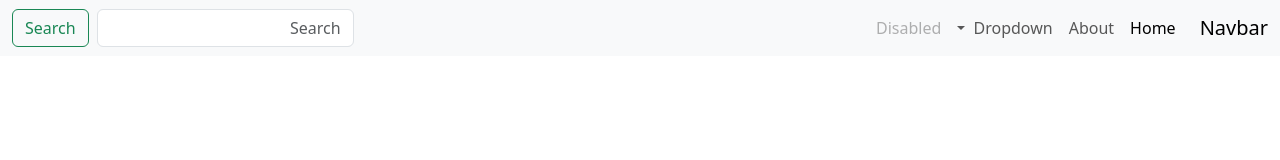
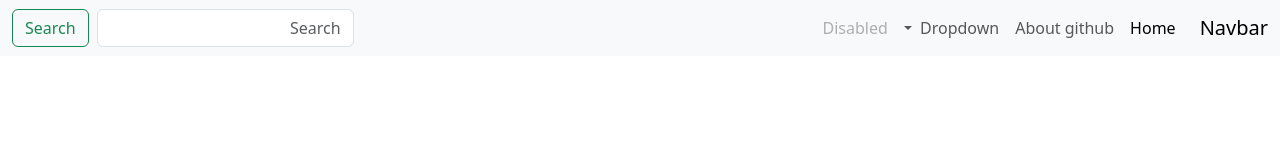
Before and after one commit to AB000001/test_repo, a plain HTML site: page index.html in a window 1280 px wide. Drawn offline with nearby package versions, Linux system fonts and the light colour scheme.

Commit message:
About to About github

```diff
--- a/index.html
+++ b/index.html
@@ -23,7 +23,7 @@
               <a class="nav-link active" aria-current="page" href="#">Home</a>
             </li>
             <li class="nav-item">
-              <a class="nav-link" href="#">About</a>
+              <a class="nav-link" href="#">About github</a>
             </li>
             <li class="nav-item dropdown">
               <a class="nav-link dropdown-toggle" href="#" role="button" data-bs-toggle="dropdown" aria-expanded="false">
```
